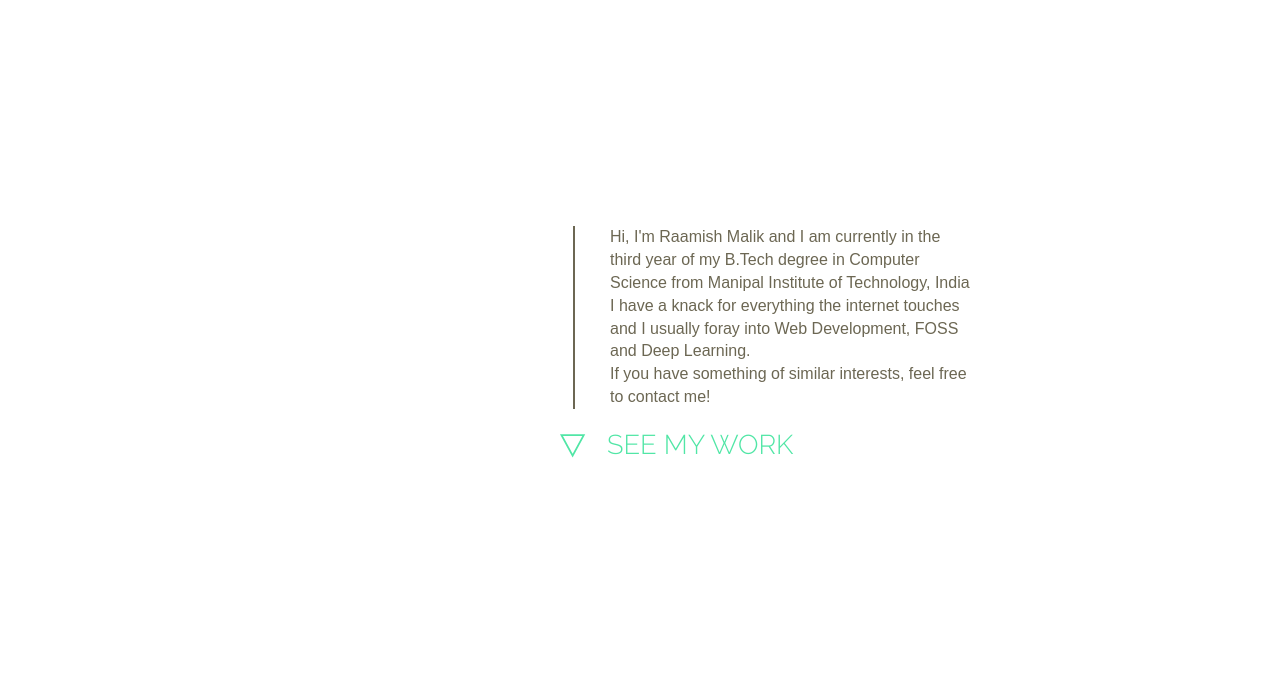
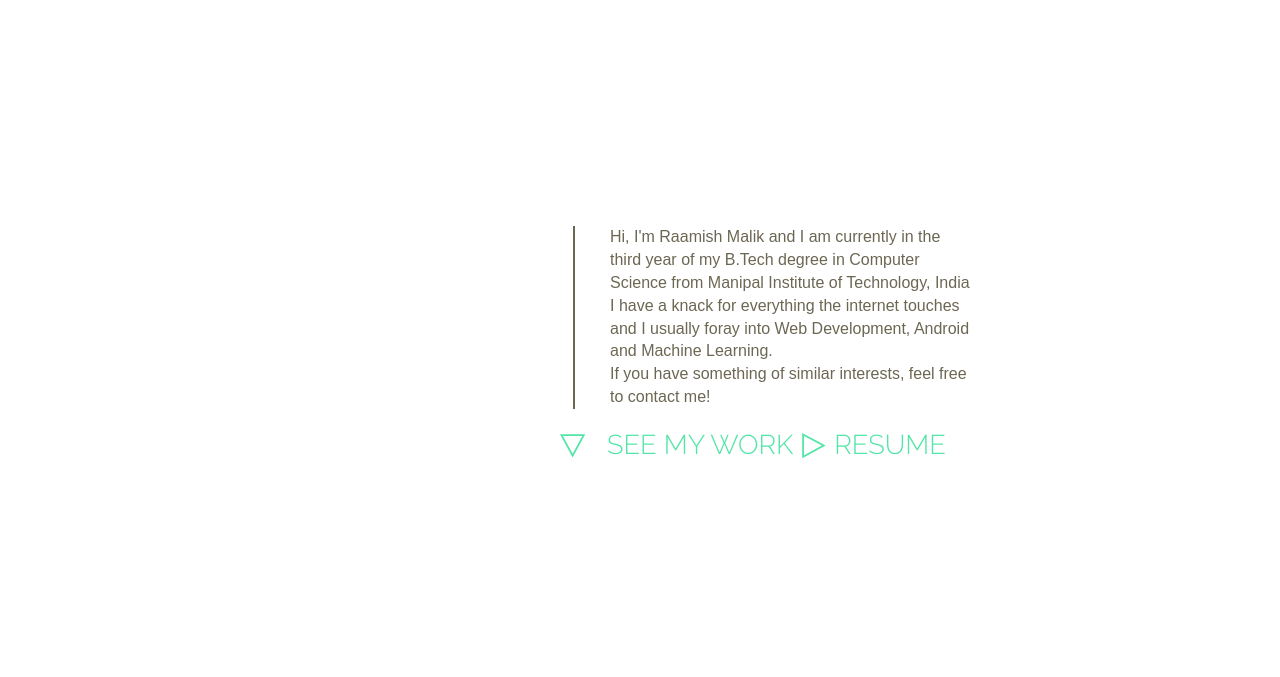
Before and after one commit to raamish/raamish.github.io, a plain HTML site: page index.html in a window 1280 px wide. Shown: the part 123-800 px from the top of the page. Drawn offline with nearby package versions, Linux system fonts and the light colour scheme; a web font is replaced by a local one.

Commit message:
resume added

```diff
--- a/index.html
+++ b/index.html
@@ -43,10 +43,12 @@
         <div class="wrapper">
           <p class="about__intro">
             Hi, I'm Raamish Malik and I am currently in the third year of my B.Tech degree in Computer Science from Manipal Institute of Technology, India <br>
-            I have a knack for everything the internet touches and I usually foray into Web Development, FOSS and Deep Learning.<br>
+            I have a knack for everything the internet touches and I usually foray into Web Development, Android and Machine Learning.<br>
             If you have something of similar interests, feel free to contact me!
           </p>
           <a href="#portfolio" class="global-button rotated scroll"> see my work </a>
+          <a></a>
+          <a href="assets/resume/resume.pdf" class="global-button ">   Resume </a>
         </div>
       </section>
 
```
Also changed, not shown: 1 other file.
